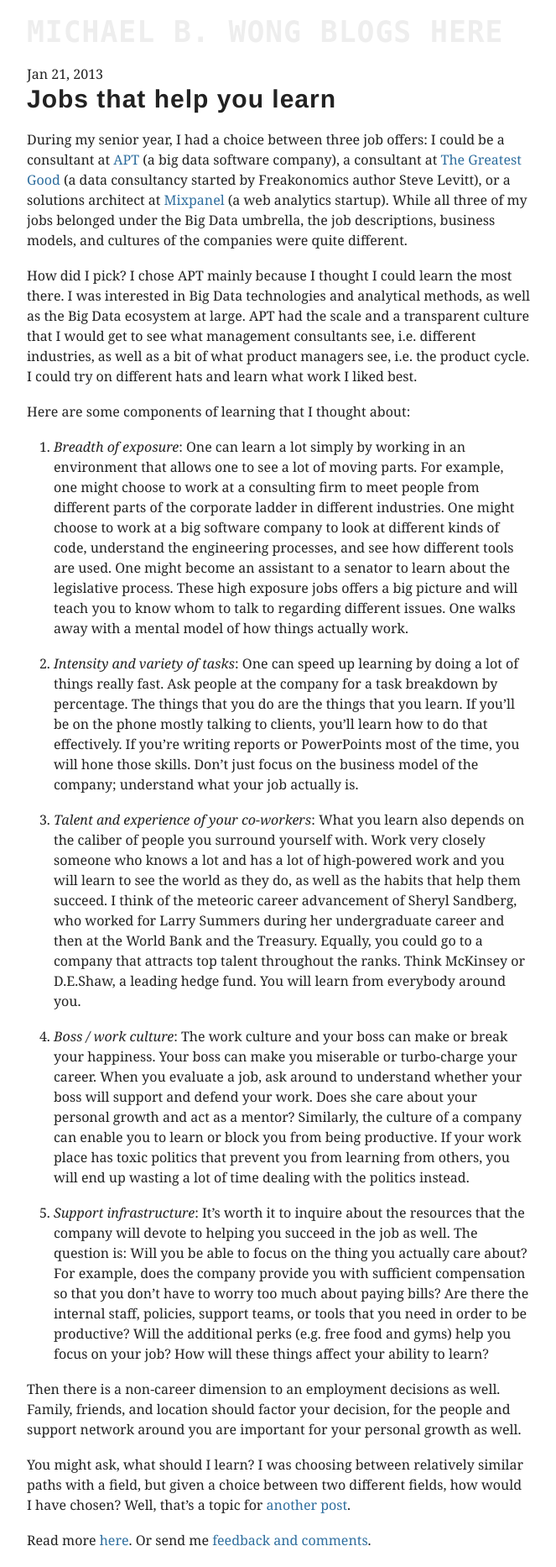
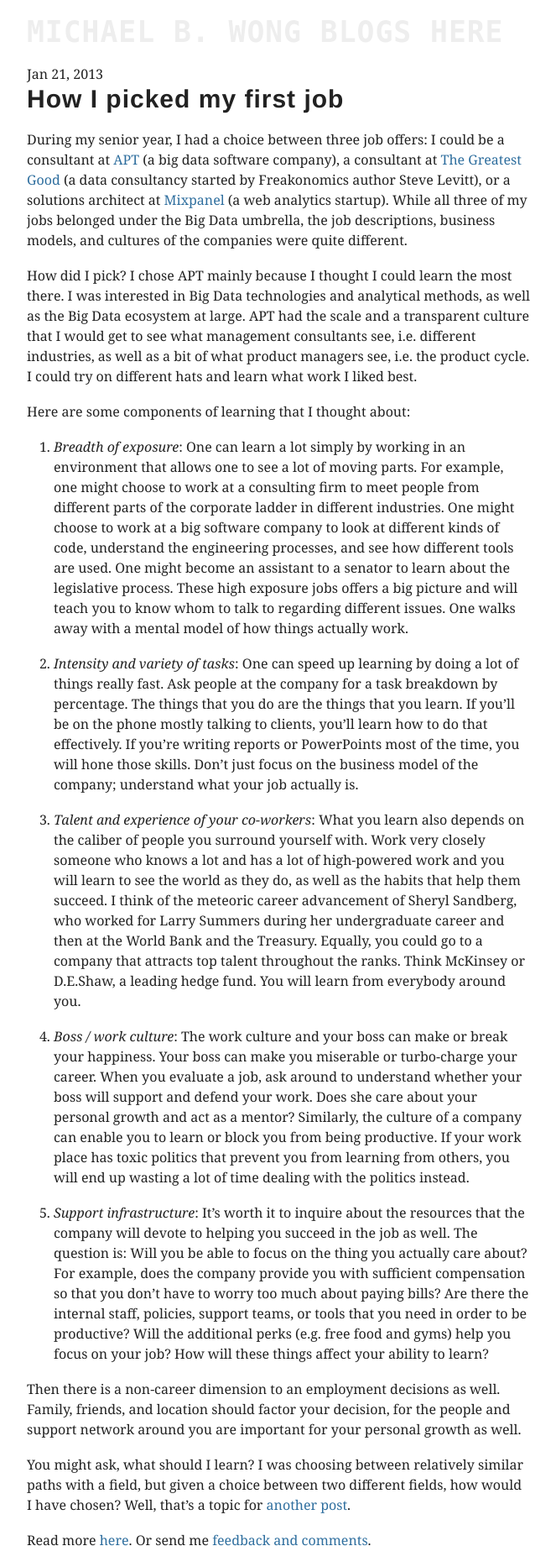
Before and after one commit to mbwong/mbwong.github.com, a Jekyll site: the page built from _posts/2013-01-21-how-to-pick-a-first-job.md, in a window 1280 px wide. Shown: the whole page at 84% size, without its empty margins (308-971 px from the left). Built offline with Jekyll 4.4.1, drawn with Linux system fonts in a browser that asks for light colours.

Commit message:
Update 2013-01-21-how-to-pick-a-first-job.md

```diff
--- a/_posts/2013-01-21-how-to-pick-a-first-job.md
+++ b/_posts/2013-01-21-how-to-pick-a-first-job.md
@@ -1,10 +1,10 @@
 ---
 tags: life career
-title: Jobs that help you learn
+title: How I picked my first job
 layout: post
 ---
 
-# Jobs that help you learn
+# How I picked my first job
 
 During my senior year, I had a choice between three job offers: I could be a consultant at [APT][apt] (a big data software company), a consultant at [The Greatest Good][tgg] (a data consultancy started by Freakonomics author Steve Levitt), or a solutions architect at [Mixpanel][mxp] (a web analytics startup). While all three of my jobs belonged under the Big Data umbrella, the job descriptions, business models, and cultures of the companies were quite different.
 
```
